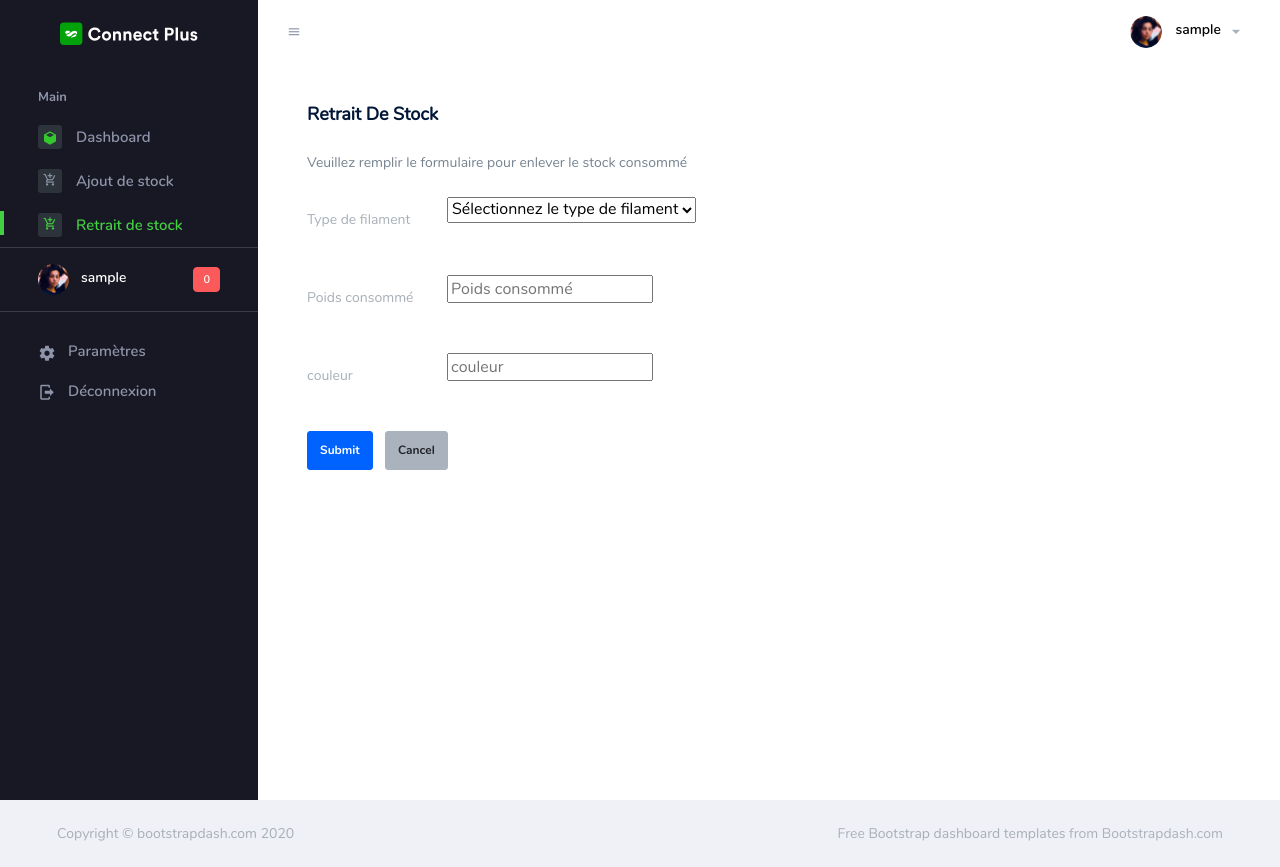
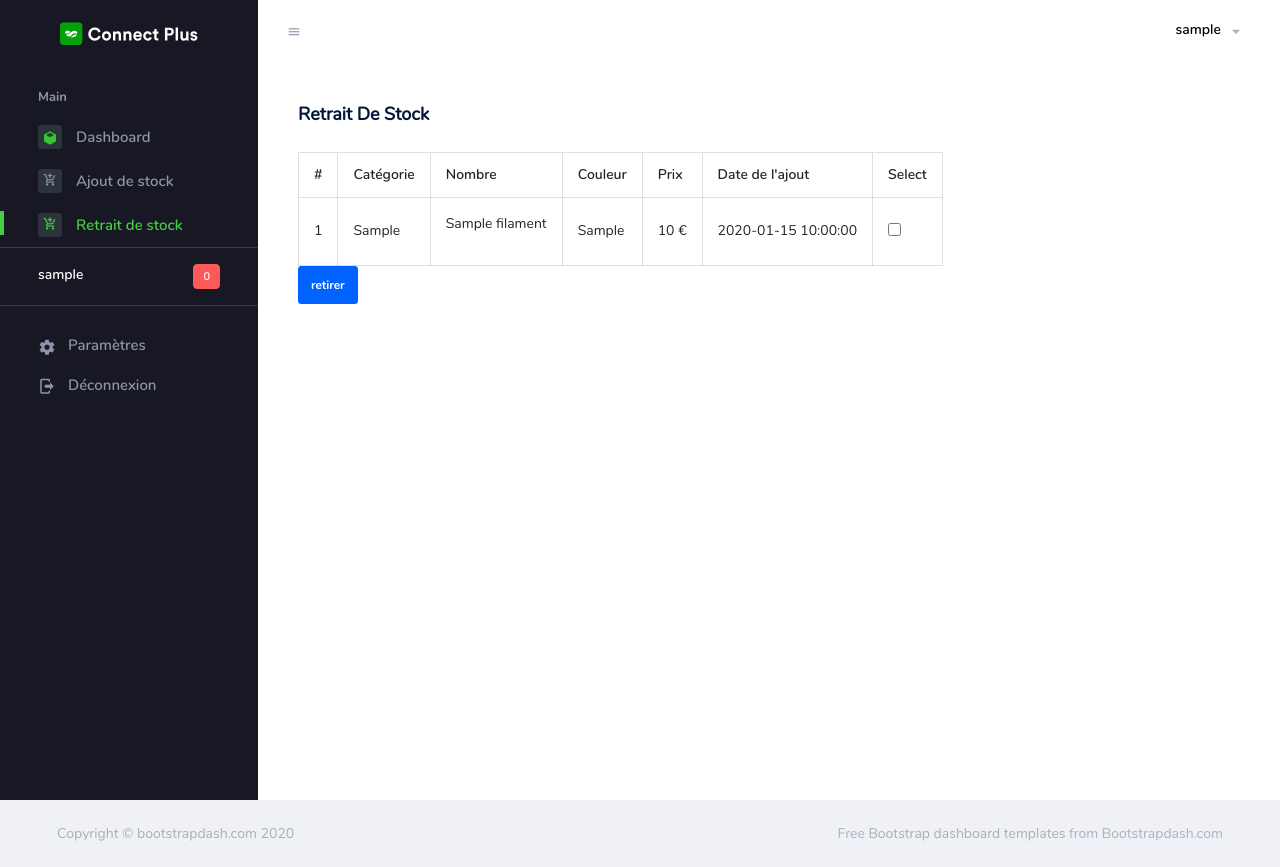
Before and after one commit to Mathbech/www.pla-gestion.fr, a PHP site: page /retrait.php in a window 1280 px wide. Run offline with PHP 8.4, Linux system fonts and the light colour scheme; the visitor is signed in with stand-in values (Sample User, id 1); tables that the repository leaves empty or names only in its code hold one stand-in row (values such as "Sample post").

Commit message:
Version avec retrait de strock fonctionnel

```diff
--- a/includes/_navbar.php
+++ b/includes/_navbar.php
@@ -20,7 +20,7 @@ function nav($username)
                 <li class="nav-item nav-profile dropdown">
                     <a class="nav-link dropdown-toggle" id="profileDropdown" href="#" data-toggle="dropdown" aria-expanded="false">
                         <div class="nav-profile-img">
-                            <img src="assets/images/faces/face28.png" alt="image">
+                            <!-- <img src="assets/images/faces/face28.png" alt="image"> -->
                         </div>
                         <!-- Indication du nom d'utilisateur -->
                         <div class="nav-profile-text">
@@ -31,7 +31,7 @@ function nav($username)
                     <div class="dropdown-menu navbar-dropdown dropdown-menu-right p-0 border-0 font-size-sm"
                         aria-labelledby="profileDropdown" data-x-placement="bottom-end">
                         <div class="p-3 text-center bg-primary">
-                            <img class="img-avatar img-avatar48 img-avatar-thumb" src="assets/images/faces/face28.png" alt="Photo profil">
+                            <!-- <img class="img-avatar img-avatar48 img-avatar-thumb" src="assets/images/faces/face28.png" alt="Photo profil"> -->
                             <h2><?php echo $username; ?></h2>
 
                         </div>
--- a/includes/_sidebar.php
+++ b/includes/_sidebar.php
@@ -84,9 +84,9 @@ function side($username)
 					<div class="d-flex justify-content-between align-items-center">
 						<div>
 							<div class="d-flex align-items-center">
-								<div class="sidebar-profile-img">
+								<!-- <div class="sidebar-profile-img">
 									<img src="assets/images/faces/face28.png" alt="image">
-								</div>
+								</div> -->
 								<div class="sidebar-profile-text">
 									<p class="mb-1"><?php echo $username; ?></p>
 								</div>
--- a/includes/connect.php
+++ b/includes/connect.php
@@ -2,7 +2,7 @@
     //variables de connection
     $username = 'web';
     $password = 'adV]GmI3fE[rvOXZ';
-    $host = 'localhost';
+    $host = '127.0.0.1';
     $dbname = 'gestion_pla';
     // //fin des variables de connection
 
--- a/retrait.php
+++ b/retrait.php
@@ -1,6 +1,7 @@
 <?php
 session_start();
 $username = $_SESSION['username'];
+$id = $_SESSION['id'];
 
 require_once('./includes/log.php');
 isloggedin();
@@ -33,73 +34,102 @@ isloggedin();
 </head>
 
 <body>
-    <?php
-        if (isset($_POST)) {
-    ?>
     <div class="container-scroller">
         <?php
         include_once('./includes/_navbar.php');
         nav($username);
         ?>
         <div class="container-fluid page-body-wrapper">
-                    <!-- partial:partials/_sidebar.html -->
             <!-- Inclure sidebar avec php -->
             <?php
             include_once('./includes/_sidebar.php');
             side($username);
+
+            include_once('./includes/connect.php');
+            if (isset($_POST['delete'])) {
+                $delete_ids = $_POST['delete'];
+                foreach ($delete_ids as $delete_id) {
+                    $sql = "DELETE FROM filament WHERE id_users = $id AND id = :id";
+                    $stmt = $conn->prepare($sql);
+                    $stmt->execute(array(':id' => $delete_id));
+                }
+            }
+
+            // Récupération des données de la table "filament"
+            $sql = "SELECT * FROM filament WHERE id_users = $id";
+            $stmt = $conn->prepare($sql);
+            $stmt->execute();
             ?>
-
-                    <div class="col-md-6 grid-margin stretch-card">
+            <div class="row">
+                <form method="post">
+                    <div class="col-lg-10 grid-margin stretch-card">
                         <div class="card">
                             <div class="card-body">
-                                <h4 class="card-title">retrait de stock</h4>
-                                <p class="card-description"> Veuillez remplir le formulaire pour enlever le stock consommé</p>
-                                <form class="forms-sample">
-                                    <div class="form-group row">
-                                        <label for="type_de_filament" class="col-sm-3 col-form-label">Type de filament</label>
-                                        <div class="col-sm-9">
-                                            <!-- <input type="text" class="form-control" id="exampleInputUsername2" placeholder="Username"> -->
-                                            <select name="type" class="typeFilament" id="type_de_filament">
-                                                <option value="">Sélectionnez le type de filament</option>
-                                                <option value="PLA">PLA</option>
-                                                <option value="PETG">PETG</option>
-                                                <option value="ABS">ABS</option>
-                                            </select>
+                                <h4 class="card-title">Retrait de stock</h4>
+                                <table class="table table-bordered">
+                                    <thead>
+                                        <tr>
+                                            <th> # </th>
+                                            <th> Catégorie </th>
+                                            <th> Nombre </th>
+                                            <th> Couleur </th>
+                                            <th> Prix </th>
+                                            <th> Date de l'ajout </th>
+                                            <th> Select </th>
+                                        </tr>
+                                    </thead>
+                                    <?php
+                                    $i = 1;
+                                    // Affichage des données dans un tableau HTML
+                                    while ($row = $stmt->fetch(PDO::FETCH_ASSOC)) {
+                                        ?>
+                                        <tbody>
+                                            <tr>
+                                                <td>
+                                                    <?php echo ($i); ?>
+                                                </td>
+                                                <td>
+                                                    <?php echo ($row['categorie']); ?>
+                                                </td>
+                                                <td>
+                                                    <p>
+                                                        <?php echo ($row['nombre']); ?>
+                                                    </p>
+                                                </td>
+                                                <td>
+                                                    <?php echo ($row['couleur']); ?>
+                                                </td>
+                                                <td>
+                                                    <?php echo ($row['prix'] . ' €'); ?>
+                                                </td>
+                                                <td>
+                                                    <?php echo ($row['date_ajout']); ?>
+                                                </td>
+                                                <td>
+                                                    <input type="checkbox" name="delete[]"
+                                                        value="<?php echo $row['id']; ?>">
+                                                </td>
+                                            </tr>
+                                        </tbody>
+                                        <?php
+                                        $i++;
+                                    }
+                                    ?>
+                                </table>
+                                <input type="submit" value="retirer" class="btn btn-primary">
                             </div>
                         </div>
-                                    <div class="form-group row">
-                                        <label for="poids" class="col-sm-3 col-form-label">Poids consommé</label>
-                                        <div class="col-sm-9">
-                                            <input type="text" class="poids" id="poids" placeholder="Poids consommé">
                     </div>
-                                    </div>
-                                    <div class="form-group row">
-                                        <label for="couleur_filament" class="col-sm-3 col-form-label">couleur</label>
-                                        <div class="col-sm-9">
-                                            <input type="text" class="couleur" id="couleur_filament" placeholder="couleur">
-                                        </div>
-                                    </div>
-                                    <button type="submit" class="btn btn-primary mr-2">Submit</button>
-                                    <button class="btn btn-light">Cancel</button>
                 </form>
             </div>
         </div>
-                    </div>
-                </div>
-
-                <!-- content-wrapper ends -->
-                <!-- partial:../../partials/_footer.html -->
+        <!-- inclure footer -->
         <?php
         include_once('./includes/_footer.php');
         footer();
         ?>
-                <!-- partial -->
-                <!-- main-panel ends -->
-                <!-- page-body-wrapper ends -->
     </div>
-    <?php
-        }
-    ?>
+
 
 
     <!-- container-scroller -->
```
Also changed, not shown: includes/bobine.php (+4 -3 lines). Lines whose indentation alone changed are shown as unchanged.
